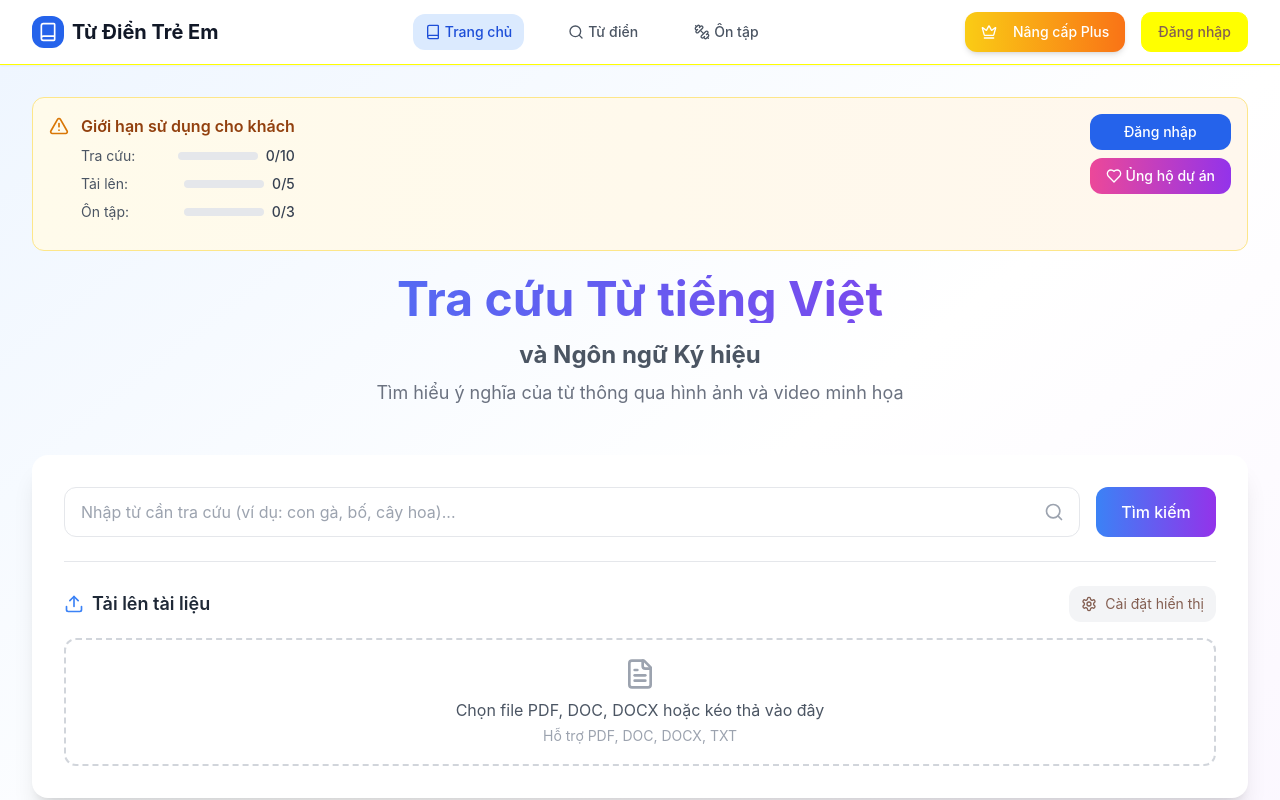
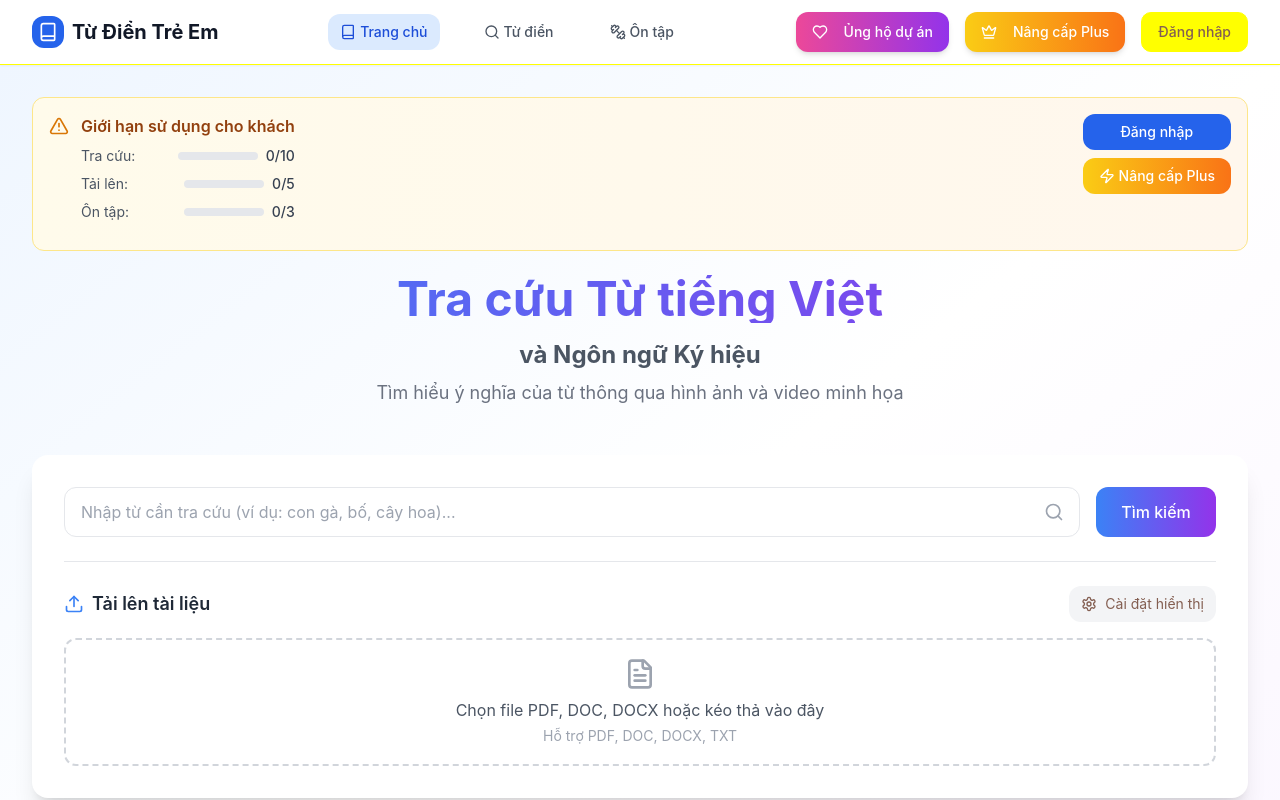
Before and after one commit to vvduc1803/viet-sign-words-explorer, a React (Vite) app: page / in a window 1280 px wide. Shown: the top 800 px of the page. Built offline with nearby package versions, Linux system fonts and the light colour scheme.

Commit message:
Fix: Move donation section to top header
Move the donation section to the top header for better visibility.

```diff
--- a/src/components/Header.tsx
+++ b/src/components/Header.tsx
@@ -9,6 +9,7 @@ import UpgradeModal from './UpgradeModal';
 import FeedbackModal from './FeedbackModal';
 import ContributeModal from './ContributeModal';
 import ChangePasswordModal from './ChangePasswordModal';
+import DonationModal from './DonationModal';
 
 const Header = () => {
   const { user, isLoggedIn, logout } = useAuth();
@@ -20,6 +21,7 @@ const Header = () => {
   const [isFeedbackModalOpen, setIsFeedbackModalOpen] = useState(false);
   const [isContributeModalOpen, setIsContributeModalOpen] = useState(false);
   const [isChangePasswordModalOpen, setIsChangePasswordModalOpen] = useState(false);
+  const [isDonationModalOpen, setIsDonationModalOpen] = useState(false);
   const [isUserMenuOpen, setIsUserMenuOpen] = useState(false);
 
   const navItems = [
@@ -105,6 +107,15 @@ const Header = () => {
                   <span>Bộ sưu tập</span>
                 </Link>
               )}
+
+              {/* Donation Button */}
+              <Button
+                onClick={() => setIsDonationModalOpen(true)}
+                className="bg-gradient-to-r from-pink-500 to-purple-600 hover:from-pink-600 hover:to-purple-700 text-white font-medium px-4 py-2 rounded-lg shadow-md transition-all duration-200"
+              >
+                <Heart className="w-4 h-4 mr-2" />
+                Ủng hộ dự án
+              </Button>
 
               {/* Upgrade Button - Only show for non-premium users */}
               {(!isLoggedIn || !user?.isPremium) && (
@@ -268,6 +279,18 @@ const Header = () => {
               </nav>
 
               <div className="mt-4 pt-4 border-t space-y-2">
+                {/* Donation Button - Mobile */}
+                <Button
+                  onClick={() => {
+                    setIsDonationModalOpen(true);
+                    setIsMenuOpen(false);
+                  }}
+                  className="w-full bg-gradient-to-r from-pink-500 to-purple-600 hover:from-pink-600 hover:to-purple-700 text-white font-medium"
+                >
+                  <Heart className="w-4 h-4 mr-2" />
+                  Ủng hộ dự án
+                </Button>
+
                 {/* Upgrade Button - Mobile - Only show for non-premium users */}
                 {(!isLoggedIn || !user?.isPremium) && (
                   <Button
@@ -377,6 +400,10 @@ const Header = () => {
         isOpen={isChangePasswordModalOpen}
         onClose={() => setIsChangePasswordModalOpen(false)}
       />
+      <DonationModal
+        isOpen={isDonationModalOpen}
+        onClose={() => setIsDonationModalOpen(false)}
+      />
     </>
   );
 };
--- a/src/components/UsageLimitBanner.tsx
+++ b/src/components/UsageLimitBanner.tsx
@@ -1,6 +1,6 @@
 
 import React from 'react';
-import { AlertTriangle, Heart, Zap } from 'lucide-react';
+import { AlertTriangle, Zap } from 'lucide-react';
 
 interface UsageLimitBannerProps {
   isLoggedIn: boolean;
@@ -47,10 +47,10 @@ const UsageLimitBanner: React.FC<UsageLimitBannerProps> = ({
       <div className="bg-gradient-to-r from-green-50 to-emerald-50 border border-green-200 rounded-xl p-4 mb-6">
         <div className="flex items-center justify-between">
           <div className="flex items-center">
-            <Heart className="w-5 h-5 text-green-600 mr-3" />
+            <Zap className="w-5 h-5 text-green-600 mr-3" />
             <div>
-              <h3 className="font-semibold text-green-800">Cảm ơn bạn đã ủng hộ!</h3>
-              <p className="text-green-600 text-sm">Bạn đang giúp xây dựng cộng đồng giao tiếp không rào cản</p>
+              <h3 className="font-semibold text-green-800">Tài khoản Premium</h3>
+              <p className="text-green-600 text-sm">Cảm ơn bạn đã ủng hộ dự án!</p>
             </div>
           </div>
           <div className="text-green-600 font-medium">Không giới hạn</div>
@@ -148,10 +148,10 @@ const UsageLimitBanner: React.FC<UsageLimitBannerProps> = ({
           )}
           <button
             onClick={onUpgrade}
-            className="bg-gradient-to-r from-pink-500 to-purple-600 hover:from-pink-600 hover:to-purple-700 text-white px-4 py-2 rounded-lg text-sm font-medium transition-all duration-300 whitespace-nowrap flex items-center space-x-1"
+            className="bg-gradient-to-r from-yellow-400 to-orange-500 hover:from-yellow-500 hover:to-orange-600 text-white px-4 py-2 rounded-lg text-sm font-medium transition-all duration-300 whitespace-nowrap flex items-center space-x-1"
           >
-            <Heart className="w-4 h-4" />
-            <span>Ủng hộ dự án</span>
+            <Zap className="w-4 h-4" />
+            <span>Nâng cấp Plus</span>
           </button>
         </div>
       </div>
--- a/src/pages/Index.tsx
+++ b/src/pages/Index.tsx
@@ -7,7 +7,6 @@ import TooltipSettings from '../components/TooltipSettings';
 import WordTooltip from '../components/WordTooltip';
 import UsageLimitBanner from '../components/UsageLimitBanner';
 import AuthModal from '../components/AuthModal';
-import DonationModal from '../components/DonationModal';
 import { useAuth } from '../contexts/AuthContext';
 
 const Index = () => {
@@ -31,7 +30,6 @@ const Index = () => {
   });
   const [authModalOpen, setAuthModalOpen] = useState(false);
   const [authMode, setAuthMode] = useState<'login' | 'register' | 'forgot-password' | 'reset-password'>('login');
-  const [donationModalOpen, setDonationModalOpen] = useState(false);
 
   // Handle URL search parameters
   useEffect(() => {
@@ -164,8 +162,12 @@ Ví dụ: Hôm nay tôi thấy con gà đi kiếm ăn trong vườn. Mẹ tôi
     window.getSelection()?.removeAllRanges();
   };
 
-  const handleDonateClick = () => {
-    setDonationModalOpen(true);
+  const handleUpgradeClick = () => {
+    // This will be handled by the Header component now
+    if (!isLoggedIn) {
+      setAuthMode('login');
+      setAuthModalOpen(true);
+    }
   };
 
   return (
@@ -180,7 +182,7 @@ Ví dụ: Hôm nay tôi thấy con gà đi kiếm ăn trong vườn. Mẹ tôi
             setAuthMode('login');
             setAuthModalOpen(true);
           }}
-          onUpgrade={handleDonateClick}
+          onUpgrade={handleUpgradeClick}
         />
 
         {/* Hero Section */}
@@ -412,12 +414,6 @@ Ví dụ: Hôm nay tôi thấy con gà đi kiếm ăn trong vườn. Mẹ tôi
         mode={authMode}
         onModeChange={setAuthMode}
       />
-
-      {/* Donation Modal */}
-      <DonationModal
-        isOpen={donationModalOpen}
-        onClose={() => setDonationModalOpen(false)}
-      />
     </div>
   );
 };
```
